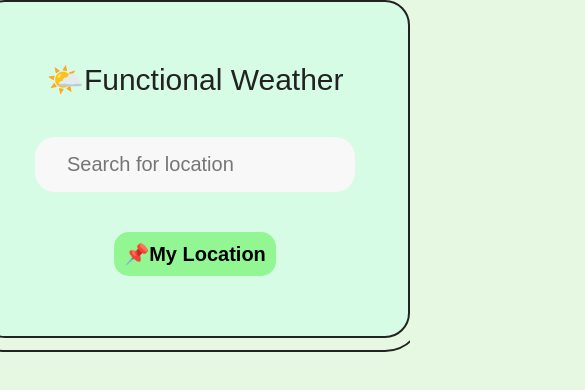
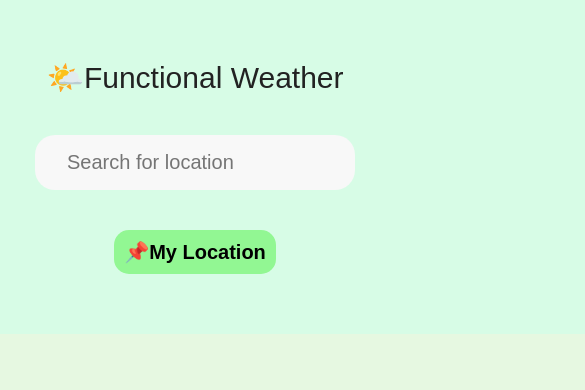
Before and after one commit to AyoubAloui94/Functional-weather, a React (Create React App) app: page / in a window 390 px wide. Shown: the top 390 px of the page, 585 px wide, since content can reach past the window. Built offline with nearby package versions, Linux system fonts and the light colour scheme.

Commit message:
tweaked mobile styles

```diff
--- a/src/index.css
+++ b/src/index.css
@@ -78,8 +78,8 @@ input:focus {
     word-spacing: 0;
   }
   .app {
-    width: 43rem;
-    height: 100%;
+    border: none;
+    outline: none;
   }
   .weather {
     display: grid;
@@ -88,6 +88,10 @@ input:focus {
     gap: 1rem;
     justify-content: center;
     align-content: start;
+  }
+  .day {
+    padding: 1.6rem 0 2rem;
+    width: 11rem;
   }
 }
 
```
